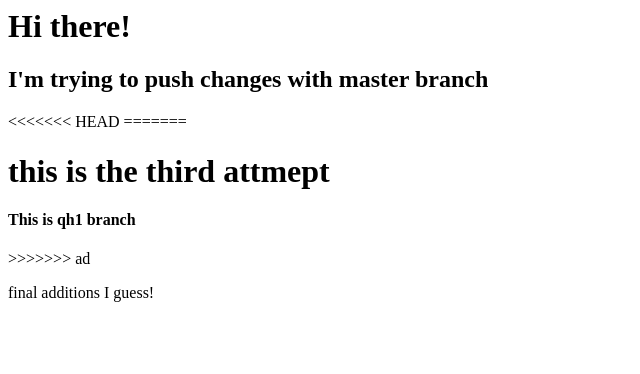
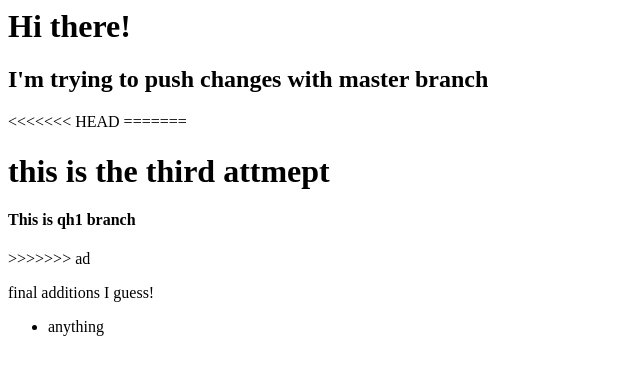
Before and after one commit to QIANQIANHU/React-native-app, a plain HTML site: page index.html in a window 1280 px wide. Shown: the full height of the page, 0-640 px from the left. Drawn offline with Linux system fonts and the light colour scheme.

Commit message:
add ul tag

```diff
--- a/index.html
+++ b/index.html
@@ -7,3 +7,7 @@
 >>>>>>> ad
 
 <p>final additions I guess!</p>
+
+<ul>
+  <li>anything</li>
+</ul>
```
